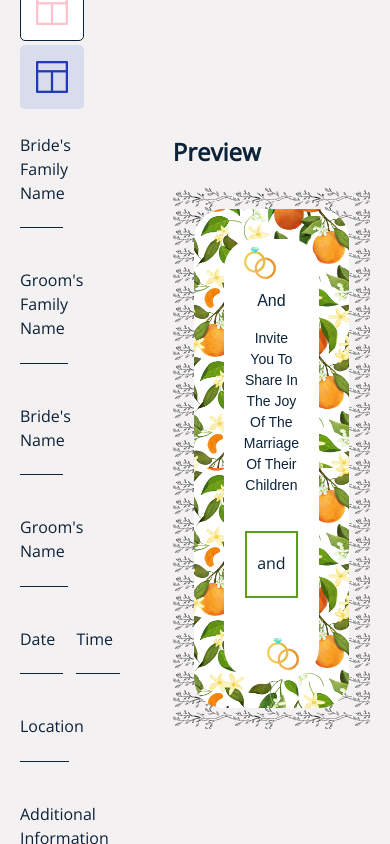
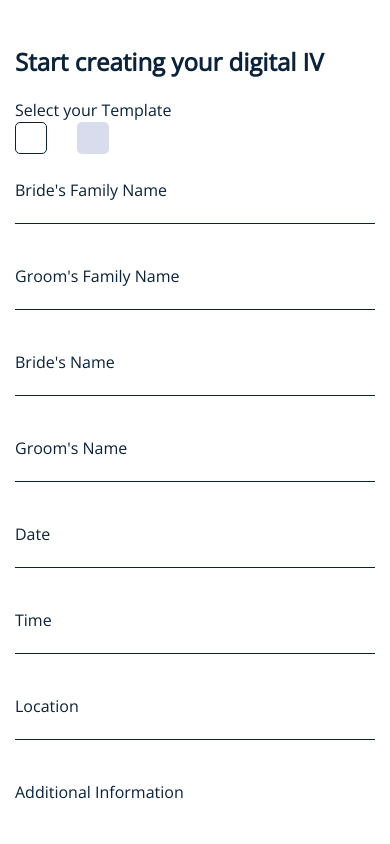
Before and after one commit to deluxscript/e-IV, a React (Create React App) app: page /idcreator in a window 390 px wide. Built offline with nearby package versions, Linux system fonts and the light colour scheme; a web font is replaced by a local one.

Commit message:
responsive display

```diff
--- a/src/App.css
+++ b/src/App.css
@@ -1,11 +1,17 @@
-body,html {
+* { box-sizing: border-box; }
+html {
   height: 100%;
+}
+body {
+  margin: 0;
+  overflow: auto;
+  min-height: 100%;
 }
 .App {
   position: relative;
   background-color: #F3F1F1;
   color: #0b2239;
-  height: 100vh;
+  height: 100%;
 }
 
 .App-header {
@@ -31,5 +37,4 @@ body,html {
 
 .sect {
   position: relative;
-  height: 100vh;
 }
--- a/src/pages/home/home.module.css
+++ b/src/pages/home/home.module.css
@@ -36,3 +36,25 @@ p {
     color: #0b2239;
     background-color: #F3F1F1;
 }
+
+/* Responsive Design */
+@media screen and (max-width: 750px) {
+    .home {
+        flex-wrap: wrap;
+        flex-direction: column-reverse;
+        padding: 20px;
+        height: calc(100vh - 160px);
+    }
+
+    img {
+        width: 100px;
+    }
+
+    .actionText {
+        font-size: 20px;
+    }
+
+    .getStarted, .how {
+        padding: 10px;
+    }
+}
--- a/src/pages/idcreator/builder.module.css
+++ b/src/pages/idcreator/builder.module.css
@@ -64,3 +64,14 @@ h2, p {
 textarea {
     height: 100px;
 }
+
+@media screen and (max-width: 750px) {
+    .row .formfield {
+        flex: 0 100%;
+        box-sizing:border-box
+    }
+
+    .formfield input, textarea {
+        width: 100%;
+    }
+}
--- a/src/pages/idcreator/idcreator.module.css
+++ b/src/pages/idcreator/idcreator.module.css
@@ -40,3 +40,16 @@
   color: #666666;
   cursor: not-allowed;
 }
+
+@media screen and (max-width: 750px) {
+    .idcreator {
+        flex-direction: column;
+        min-height: 100%;
+        height: initial;
+    }
+
+    .h100 {
+        overflow: auto;
+        padding: 15px;
+    }
+}
```
